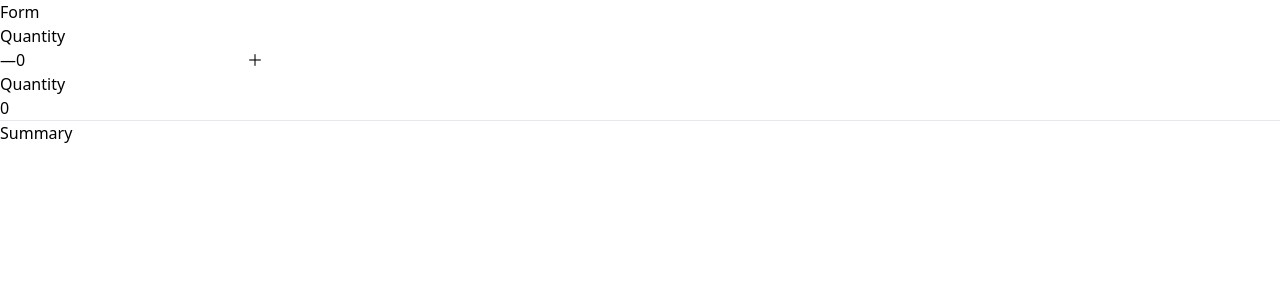
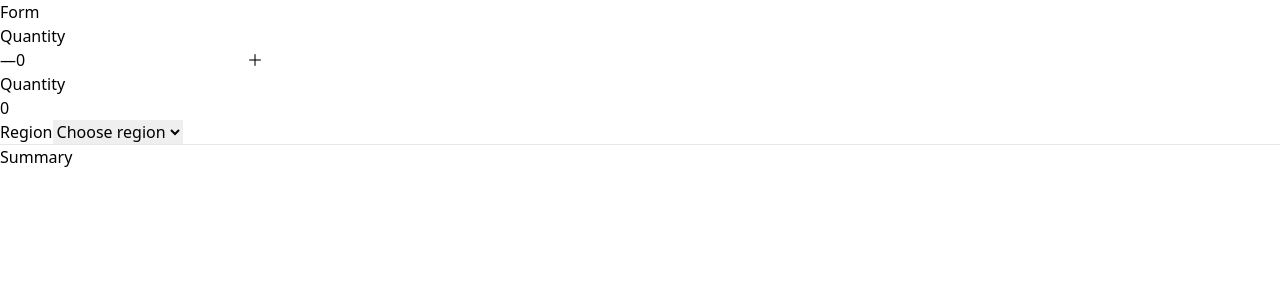
Before and after one commit to bastantebom/retail-calculator, a React (Vite) app: page / in a window 1280 px wide. Shown: the top 300 px of the page. Built offline with nearby package versions, Linux system fonts and the light colour scheme.

Commit message:
Region component

```diff
--- a/src/RetailCalculator.tsx
+++ b/src/RetailCalculator.tsx
@@ -1,9 +1,10 @@
 import { useState } from "react";
-import { Quantity, ItemPrice } from "./component";
+import { Quantity, ItemPrice, Region } from "./component";
 import "./css/retail-calculator.css";
 
 function RetailCalculator() {
   const [price, setPrice] = useState(0);
+  const [code, setCode] = useState("");
   const handleQuantityChange = (increment: boolean) => {
     if (increment) console.log("increment");
     else console.log("decrement");
@@ -13,6 +14,10 @@ function RetailCalculator() {
     setPrice(Number(e.currentTarget.value));
   };
 
+  const handleRegionChange = (e: React.ChangeEvent<HTMLSelectElement>) => {
+    setCode(e.currentTarget.value);
+  };
+
   return (
     <>
       <div>
@@ -20,6 +25,7 @@ function RetailCalculator() {
           <h1>Form</h1>
           <Quantity quantity={0} onQuantityChange={handleQuantityChange} />
           <ItemPrice price={price} onPriceChange={handlePriceChange} />
+          <Region code={code} onRegionChange={handleRegionChange} />
         </div>
         <hr />
         <div className="details">
--- /dev/null
+++ b/src/component/Region.tsx
@@ -0,0 +1,24 @@
+import type { FC } from "react";
+import { Regions } from "../helper";
+
+export type RegionProps = {
+  code: string;
+  onRegionChange: (e: React.ChangeEvent<HTMLSelectElement>) => void;
+};
+
+export const Region: FC<RegionProps> = ({ code, onRegionChange }) => {
+  const regions = Regions.map((region, index) => (
+    <option key={index} value={region.code} disabled={!index}>
+      {region.name}
+    </option>
+  ));
+
+  return (
+    <div>
+      <label>Region</label>
+      <select value={code} onChange={onRegionChange}>
+        {regions}
+      </select>
+    </div>
+  );
+};
--- a/src/component/index.ts
+++ b/src/component/index.ts
@@ -1,2 +1,3 @@
 export { Quantity } from "./Quantity";
 export { ItemPrice } from "./ItemPrice";
+export { Region } from "./Region";
--- a/src/helper.ts
+++ b/src/helper.ts
@@ -18,6 +18,7 @@ type Region = {
 };
 
 export const Regions: Array<Region> = [
+  { code: "", name: "Choose region", taxRate: 0 },
   { code: "AUK", name: "Auckland", taxRate: 0.0685 },
   { code: "WLG", name: "Wellington", taxRate: 0.08 },
   { code: "WAI", name: "Waikato", taxRate: 0.0625 },
```
